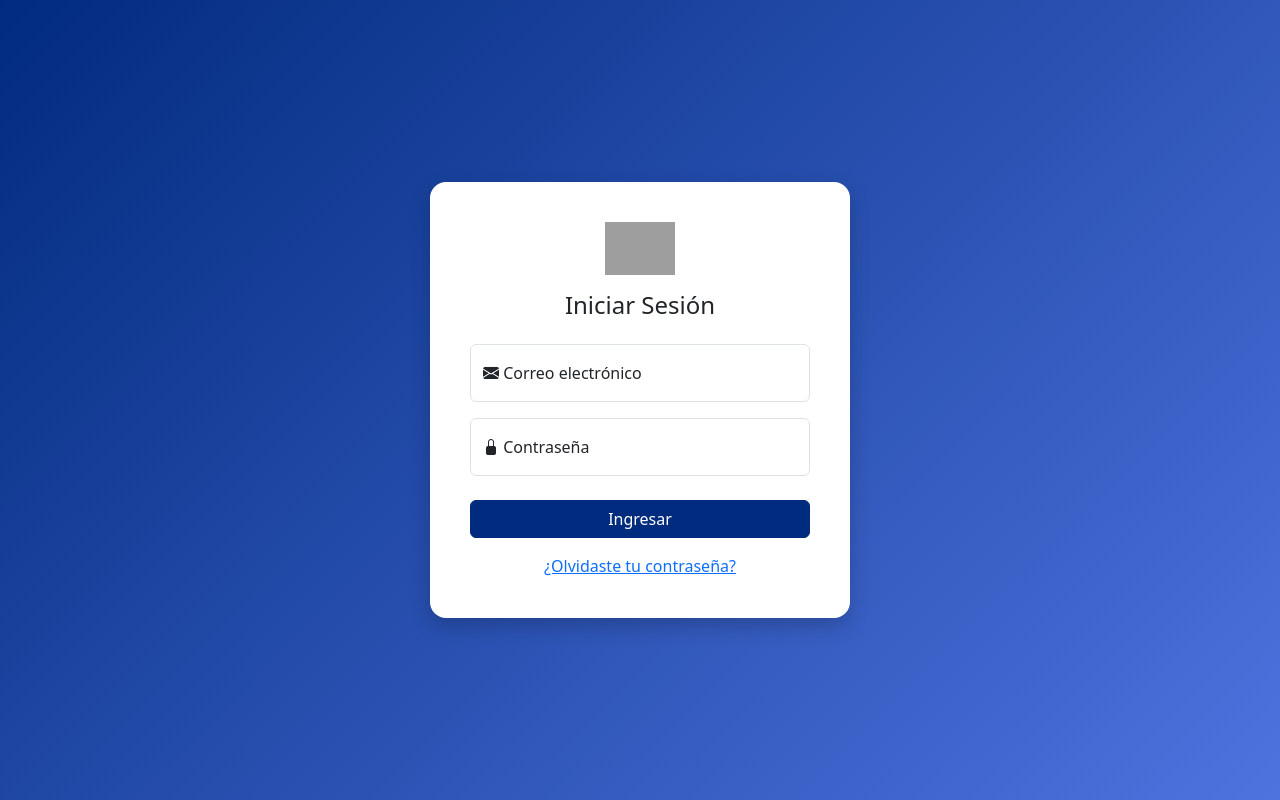
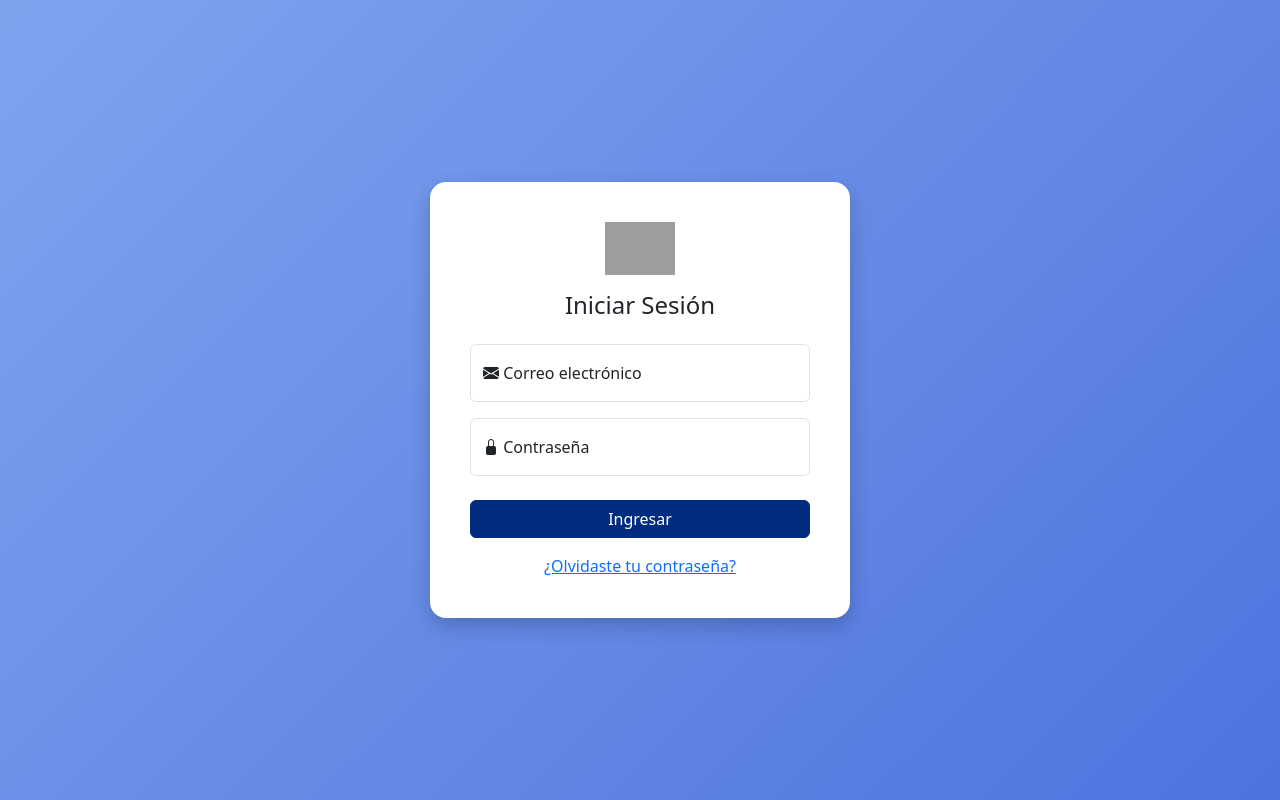
Before and after one commit to lezher3312/mi_proyecto_php, a PHP site: page /login.php in a window 1280 px wide. Run offline with PHP 8.4, Linux system fonts and the light colour scheme; grey boxes are pictures that could not be loaded.

Commit message:
actualizacion login.php

```diff
--- a/login.php
+++ b/login.php
@@ -8,7 +8,7 @@
   <link href="https://cdn.jsdelivr.net/npm/bootstrap-icons@1.10.5/font/bootstrap-icons.css" rel="stylesheet">
   <style>
     body {
-      background: linear-gradient(135deg, #012b7e, #4e73df);
+      background: linear-gradient(135deg,rgb(127, 164, 238), #4e73df);
       min-height: 100vh;
       display: flex;
       justify-content: center;
```
